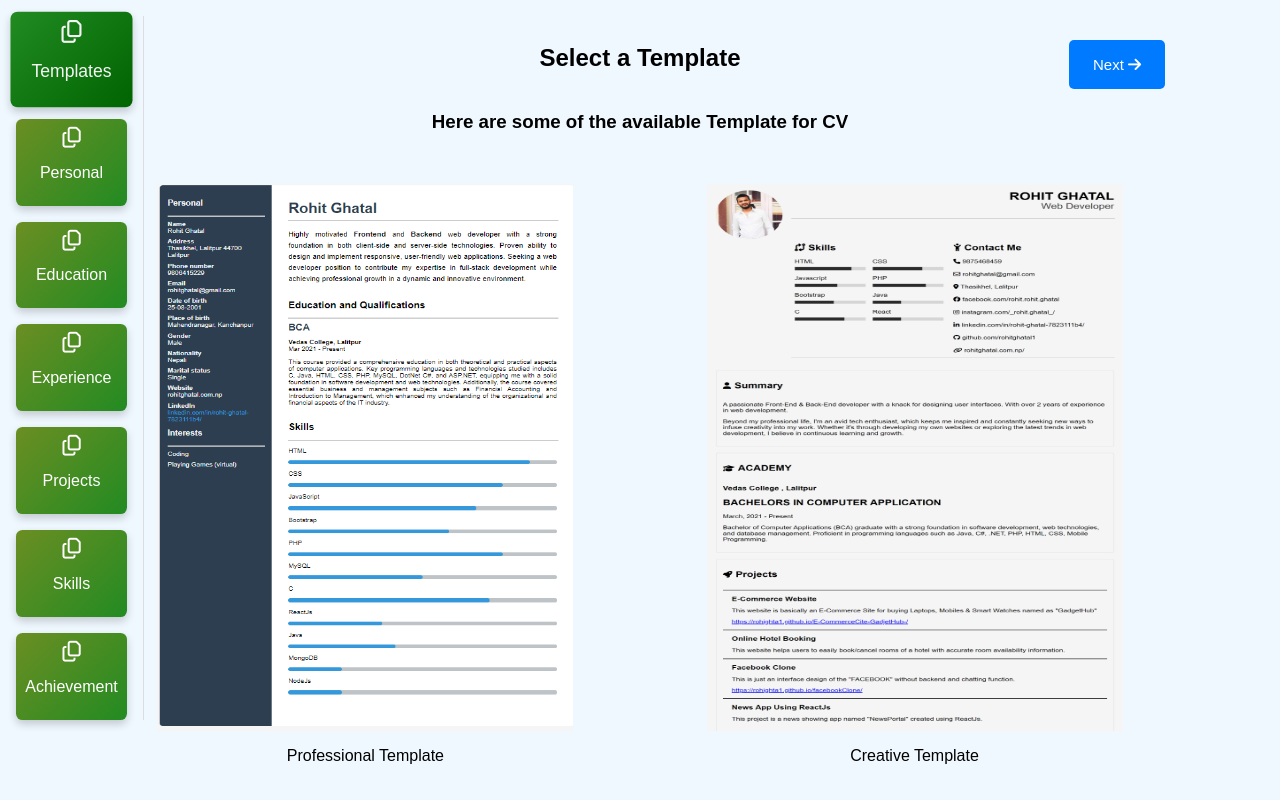
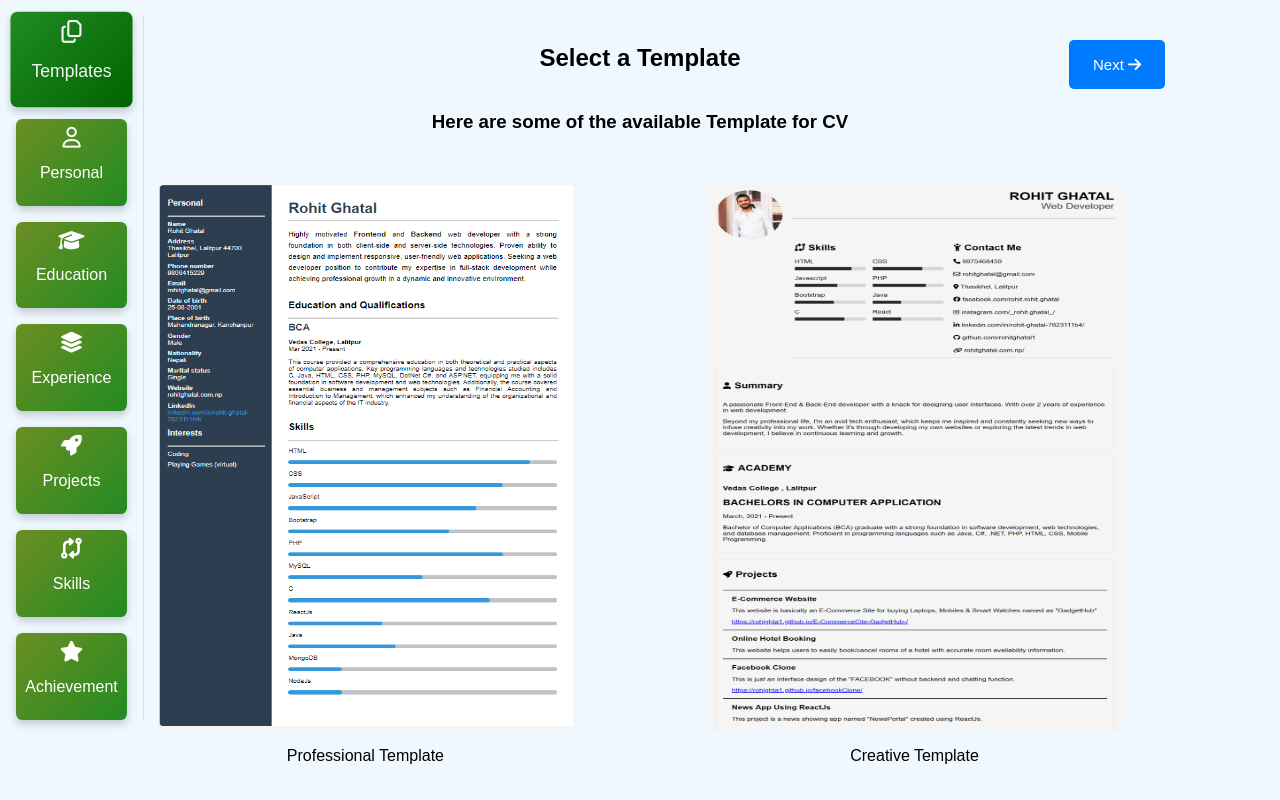
Before and after one commit to rohitghatal1/CVMaker-ReactJS, a React (Create React App) app: page / in a window 1280 px wide. Shown: the top 800 px of the page. Built offline with nearby package versions, Linux system fonts and the light colour scheme.

Commit message:
added dynamic allocation of icons

```diff
--- a/src/components/CVgenerator.js
+++ b/src/components/CVgenerator.js
@@ -11,6 +11,17 @@ import FinalCV from './FinalCV';
 
 export default function CVgenerator() {
     const steps = ['Templates', 'Personal', 'Education', 'Experience', 'Projects', 'Skills', 'Achievement'];
+    // for icons
+    const icons = [
+        "fa-regular fa-copy",        // For 'Templates'
+        "fa-regular fa-user",        // For 'Personal'
+        "fa-solid fa-graduation-cap", // For 'Education'
+        "fa-solid fa-layer-group",   // For 'Experience'
+        "fa-solid fa-rocket",        // For 'Projects'
+        "fa-solid fa-code-compare",  // For 'Skills'
+        "fa-solid fa-star"           // For 'Achievement'
+    ];
+
     const [activeStepIndex, setActiveStepIndex] = useState(0);
     const [selectedTemplate, setSelectedTemplate] = useState(null);
     const [finalCV, setFinalCV] = useState(null);
@@ -28,11 +39,11 @@ export default function CVgenerator() {
     }
 
     const generateCV = () => {
-        const personalData = JSON.parse(localStorage.getItem('personalData'));
+        const personalData = JSON.parse(localStorage.getItem('personalInfo'));
         const educationData = JSON.parse(localStorage.getItem('educationData'));
         const experienceData = JSON.parse(localStorage.getItem('experienceData'));
-        const projectsData = JSON.parse(localStorage.getItem('projectsData'));
-        const skillsData = JSON.parse(localStorage.getItem('skillsData'));
+        const projectsData = JSON.parse(localStorage.getItem('projectData'));
+        const skillsData = JSON.parse(localStorage.getItem('skillData'));
         const achievementData = JSON.parse(localStorage.getItem('achievementData'));
 
         setFinalCV({
@@ -47,6 +58,7 @@ export default function CVgenerator() {
     };
 
     const currentStep = steps[activeStepIndex];
+    const currentIcon = icons[activeStepIndex];
 
     return (
         <div>
@@ -56,7 +68,7 @@ export default function CVgenerator() {
 
                         {steps.map((step, index) => (
                             <div key={step} className={`stepItem ${currentStep === step ? 'active' : ''}`} onClick = {() => setActiveStepIndex(index)}>
-                            <i class="fa-regular fa-copy"></i>
+                            <i class={icons[index]}></i>
                             <p>{step}</p>
                             </div>
                         ))}
--- a/src/componentsInner/PersonalData.js
+++ b/src/componentsInner/PersonalData.js
@@ -220,6 +220,7 @@ export default function PersonalData({goToPreviousStep, goToNextStep}) {
                   <option value="Twitter">Twitter</option>
                   <option value="LinkedIn">LinkedIn</option>
                   <option value="GitHub">GitHub</option>
+                  <option value="Website">Website</option>
                 </select>
                 <input
                   type="text"
```
